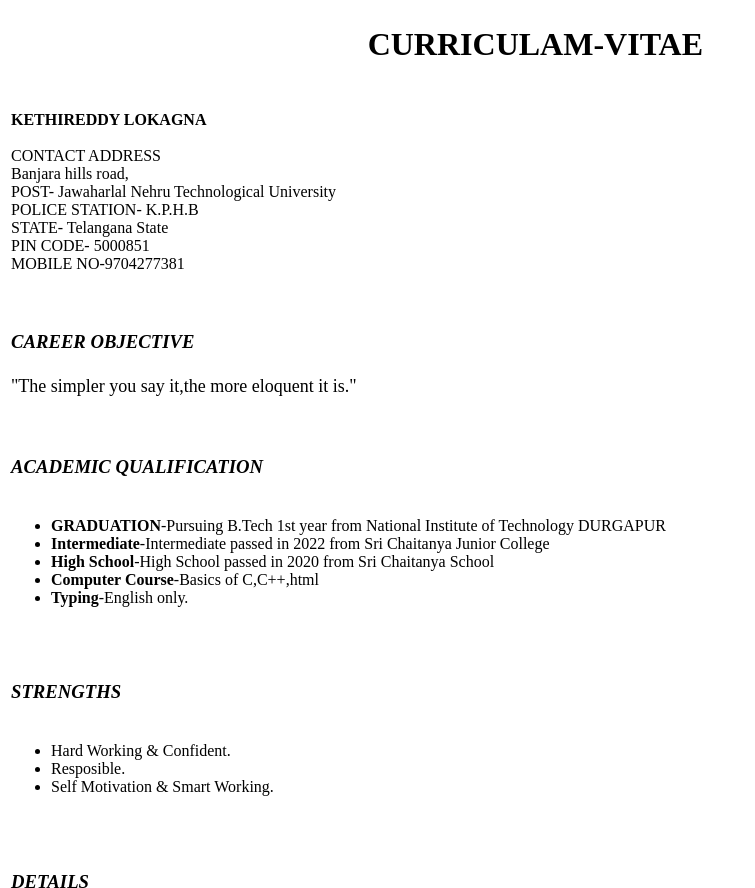
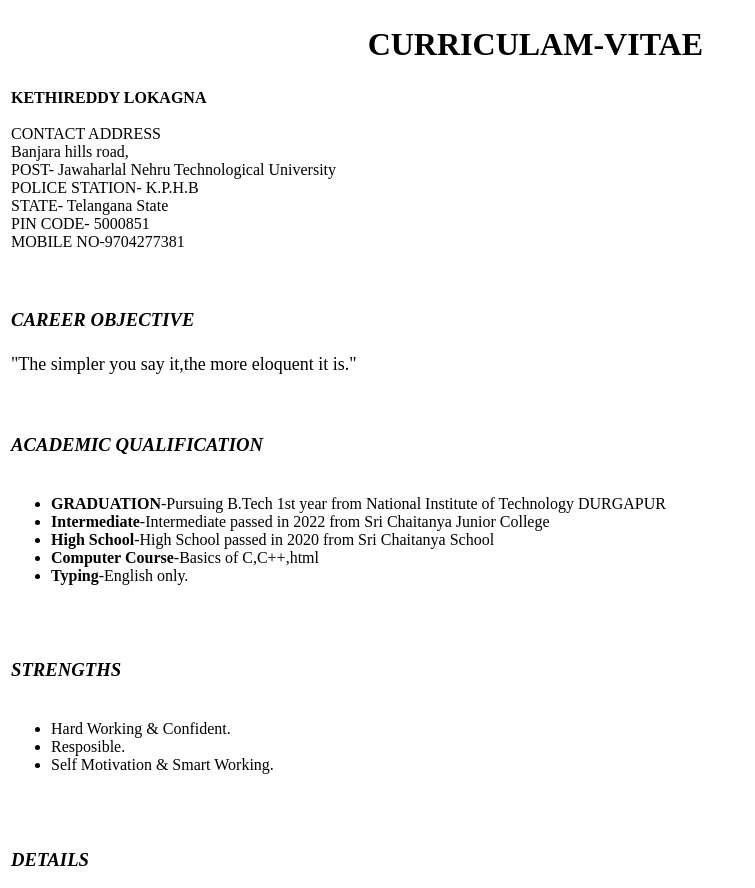
Before and after one commit to Lokagna7/CV_RESUME, a plain HTML site: page index.html in a window 1280 px wide. Shown: the part 934-1822 px from the top of the page, without its empty margins (0-755 px from the left). Drawn offline with Linux system fonts and the light colour scheme.

Commit message:
Update index.html

```diff
--- a/index.html
+++ b/index.html
@@ -24,14 +24,6 @@
          </h1>
         </center>
        </td>
-     </tr>
-     <tr>
-        <td>
-            <img>
-
-        </td>
-     </tr>
-
      <tr>
         <td>
          <b>KETHIREDDY LOKAGNA</b><br><br>
```
